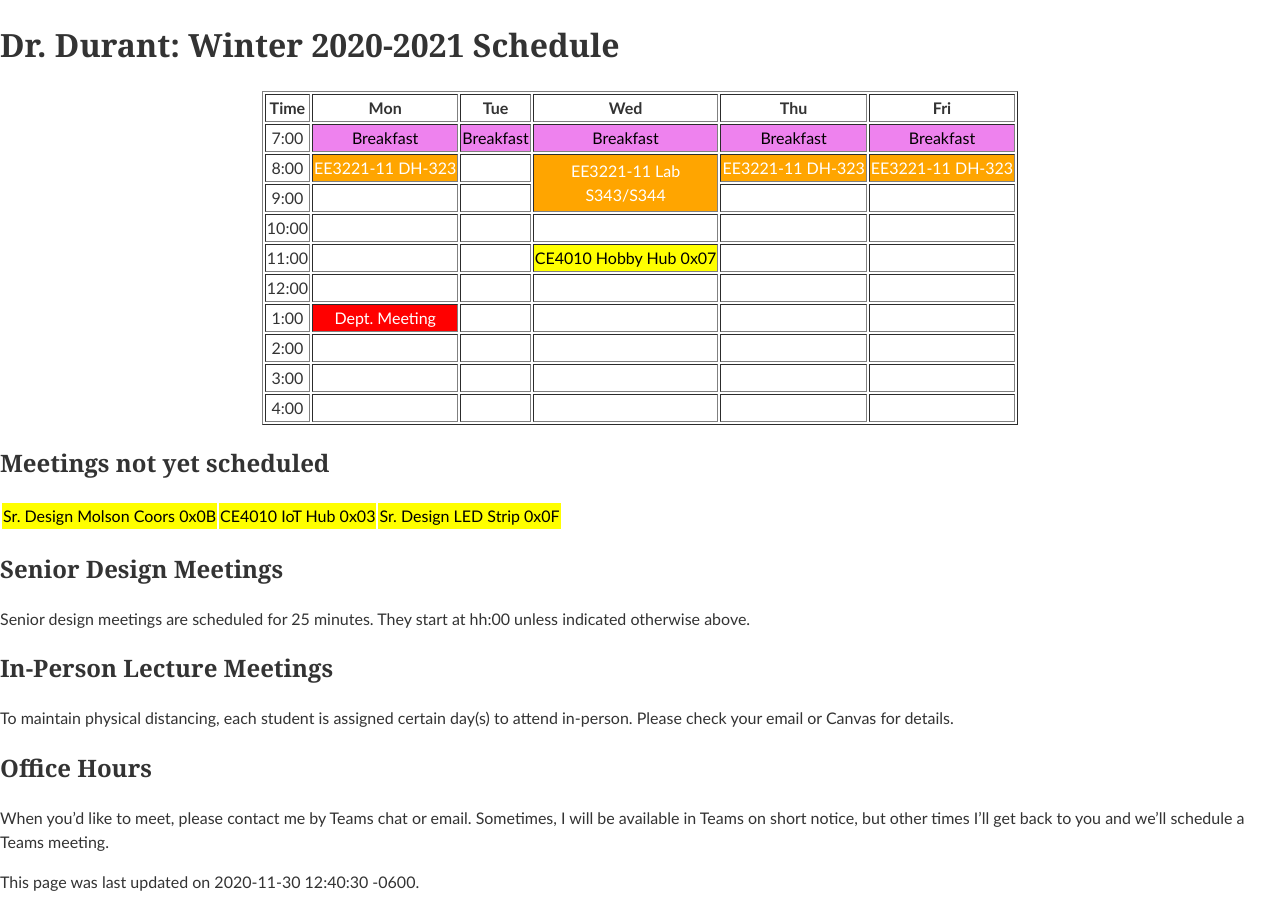
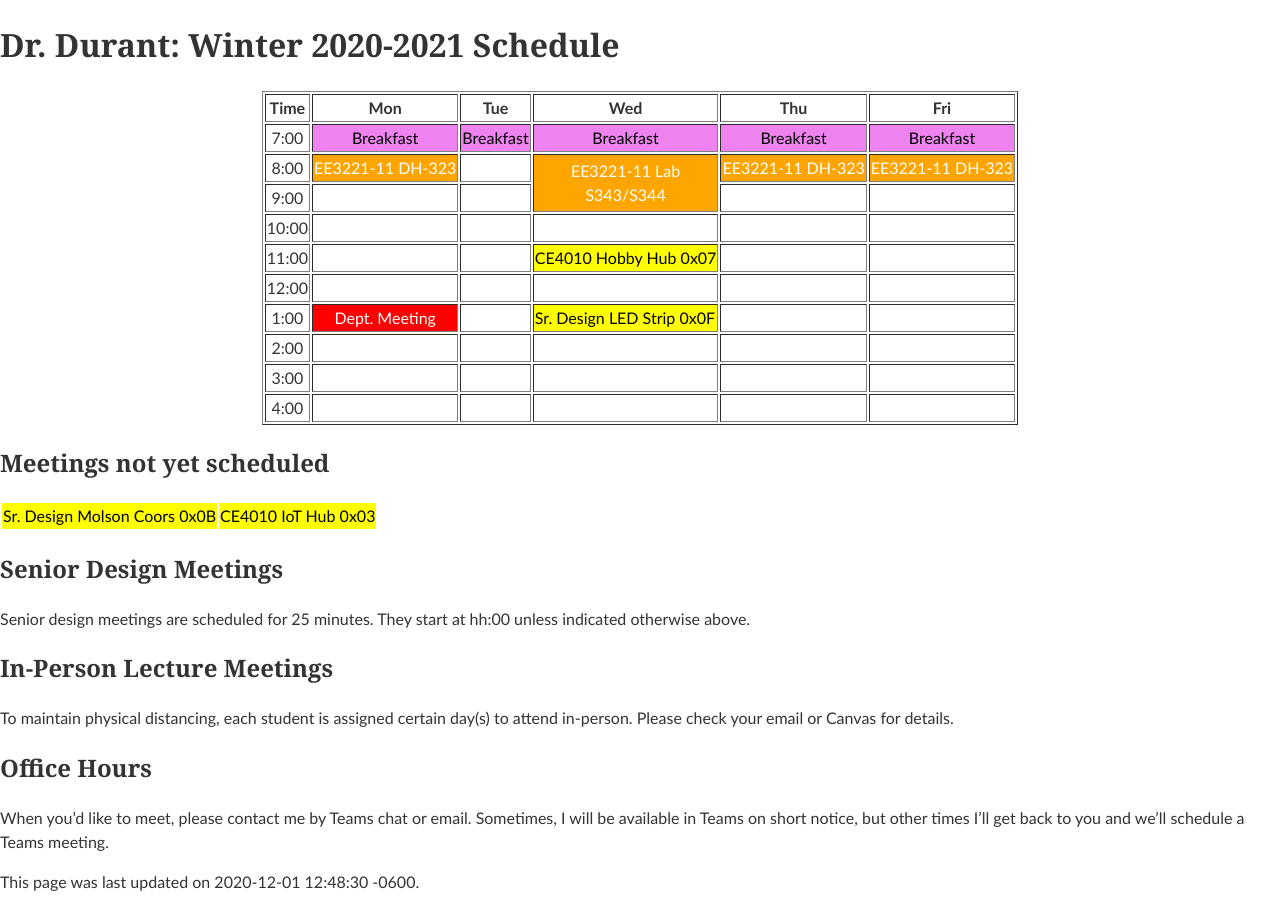
Before and after one commit to edurant/edurant.github.io, a Jekyll site: the page built from sched/w2021.md, in a window 1280 px wide. Built offline with Jekyll 4.4.1, drawn with Linux system fonts in a browser that asks for light colours.

Commit message:
schedule senior design team 0x0f

```diff
--- a/sched/w2021.md
+++ b/sched/w2021.md
@@ -1,6 +1,6 @@
 ---
 title: "Dr. Durant: Winter 2020-2021 Schedule"
-date: 2020-11-30 12:40:30 -0600
+date: 2020-12-01 12:48:30 -0600
 ---
 
 <style type="text/css">
@@ -21,7 +21,7 @@ td.lunch  { background-color: violet;  color: black; }
 <tr><td>10:00</td>      <td>&nbsp;</td>                                 <td>&nbsp;</td>                     <td>&nbsp;</td>                                                 <td>&nbsp;</td>                                 <td>&nbsp;</td>                                 </tr>
 <tr><td>11:00</td>      <td>&nbsp;</td>                                 <td>&nbsp;</td>                     <td class="ce4010">CE4010 Hobby Hub 0x07</td>                   <td>&nbsp;</td>                                 <td>&nbsp;</td>                                 </tr>
 <tr><td>12:00</td>      <td>&nbsp;</td>                                 <td>&nbsp;</td>                     <td>&nbsp;</td>                                                 <td>&nbsp;</td>                                 <td>&nbsp;</td>                                 </tr>
-<tr><td>1:00</td>       <td class="am">Dept. Meeting</td>               <td>&nbsp;</td>                     <td>&nbsp;</td>                                                 <td>&nbsp;</td>                                 <td>&nbsp;</td>                                 </tr>
+<tr><td>1:00</td>       <td class="am">Dept. Meeting</td>               <td>&nbsp;</td>                     <td class="ce4010">Sr. Design LED Strip 0x0F</td>               <td>&nbsp;</td>                                 <td>&nbsp;</td>                                 </tr>
 <tr><td>2:00</td>       <td>&nbsp;</td>                                 <td>&nbsp;</td>                     <td>&nbsp;</td>                                                 <td>&nbsp;</td>                                 <td>&nbsp;</td>                                 </tr>
 <tr><td>3:00</td>       <td>&nbsp;</td>                                 <td>&nbsp;</td>                     <td>&nbsp;</td>                                                 <td>&nbsp;</td>                                 <td>&nbsp;</td>                                 </tr>
 <tr><td>4:00</td>       <td>&nbsp;</td>                                 <td>&nbsp;</td>                     <td>&nbsp;</td>                                                 <td>&nbsp;</td>                                 <td>&nbsp;</td>                                 </tr>
@@ -33,7 +33,6 @@ td.lunch  { background-color: violet;  color: black; }
 <table><tr>
 <td class="ce4010">Sr. Design Molson Coors 0x0B</td>
 <td class="ce4010">CE4010 IoT Hub 0x03</td>
-<td class="ce4010">Sr. Design LED Strip 0x0F</td>
 </tr></table>
 
 ## Senior Design Meetings
```
